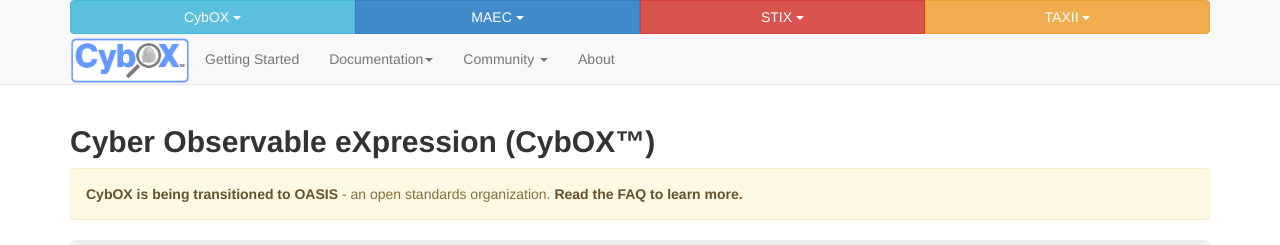
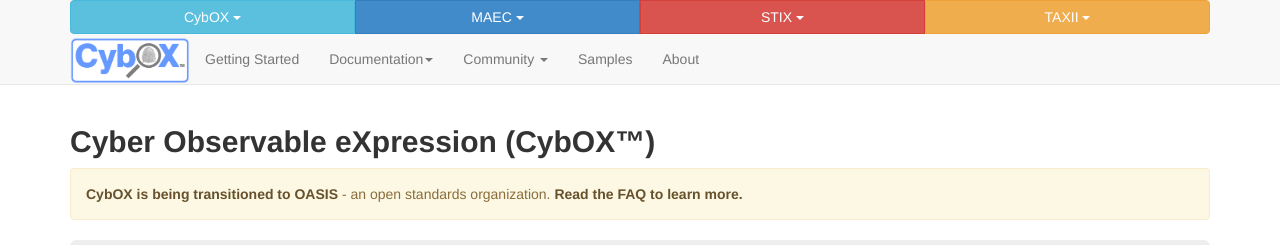
Before and after one commit to CybOXProject/cyboxproject.github.io, a Jekyll site: the page built from index.md, in a window 1280 px wide. Shown: the top 245 px of the page. Built offline with Jekyll 4.4.1, drawn with Linux system fonts in a browser that asks for light colours; Markdown is read by kramdown in place of the engine named in the settings.

Commit message:
Added link to samples

```diff
--- a/_includes/nav.html
+++ b/_includes/nav.html
@@ -36,6 +36,7 @@
           <ul class="dropdown-menu" role="menu">
             <li role="presentation"><a href="/community"> Community Home </a></li>
           </ul>
+        <li><a href="/samples">Samples</a></li>
         <li><a href="/about">About</a></li>
       </ul>
     </div>
```
